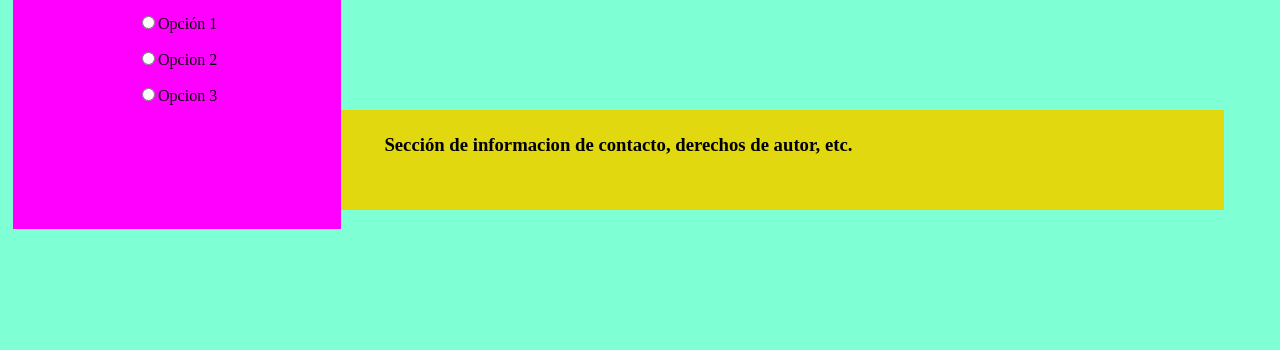
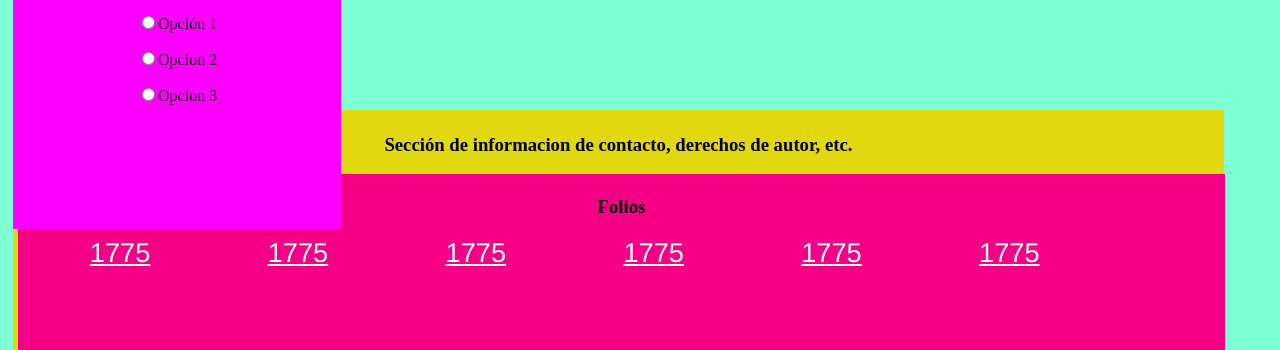
Before and after one commit to CristinaMtzR18/EDC_DPW_practica4.io, a plain HTML site: page index.html in a window 1280 px wide. Shown: the part 664-1014 px from the top of the page. Before the commit the page ends 893 px from the top, so only its background shows below. Drawn offline with Linux system fonts and the light colour scheme.

Commit message:
version 2 del pie de pagina

```diff
--- a/index.html
+++ b/index.html
@@ -55,10 +55,24 @@
 
         <!--Sección amarilla-->
 
-        <div style="background-color: #e2d810; width: 100%; height: 90px; margin-top: 5px; padding: 5px;">
+        <div style="background-color: #e2d810; width: 100%; height: 230px; margin-top: 5px; padding: 5px;">
             <center>
                 <h3>Sección de informacion de contacto, derechos de autor, etc.</h3>
             </center>
+            <div style="background-color: #F50087; width: 100%; height: 170px; margin-top: 2px; padding: 3px;">
+                <center>
+                    <h3>Folios</h3>
+                </center>
+
+                <center>
+                    <a href="#" style="color: white; margin-right: 3cm; font-family: 'Franklin Gothic Medium', 'Arial Narrow', Arial, sans-serif;  font-size: 170% ;">1775</a>
+                    <a href="#" style="color: white; margin-right: 3cm; font-family: 'Franklin Gothic Medium', 'Arial Narrow', Arial, sans-serif;  font-size: 170% ;">1775</a>
+                    <a href="#" style="color: white; margin-right: 3cm; font-family: 'Franklin Gothic Medium', 'Arial Narrow', Arial, sans-serif;  font-size: 170% ;">1775</a>
+                    <a href="#" style="color: white; margin-right: 3cm; font-family: 'Franklin Gothic Medium', 'Arial Narrow', Arial, sans-serif;  font-size: 170% ;">1775</a>
+                    <a href="#" style="color: white; margin-right: 3cm; font-family: 'Franklin Gothic Medium', 'Arial Narrow', Arial, sans-serif;  font-size: 170% ;">1775</a>
+                    <a href="#" style="color: white; margin-right: 3cm; font-family: 'Franklin Gothic Medium', 'Arial Narrow', Arial, sans-serif;  font-size: 170% ;">1775</a>
+                </center>
+            </div>
         </div>
     </div>
 
```
